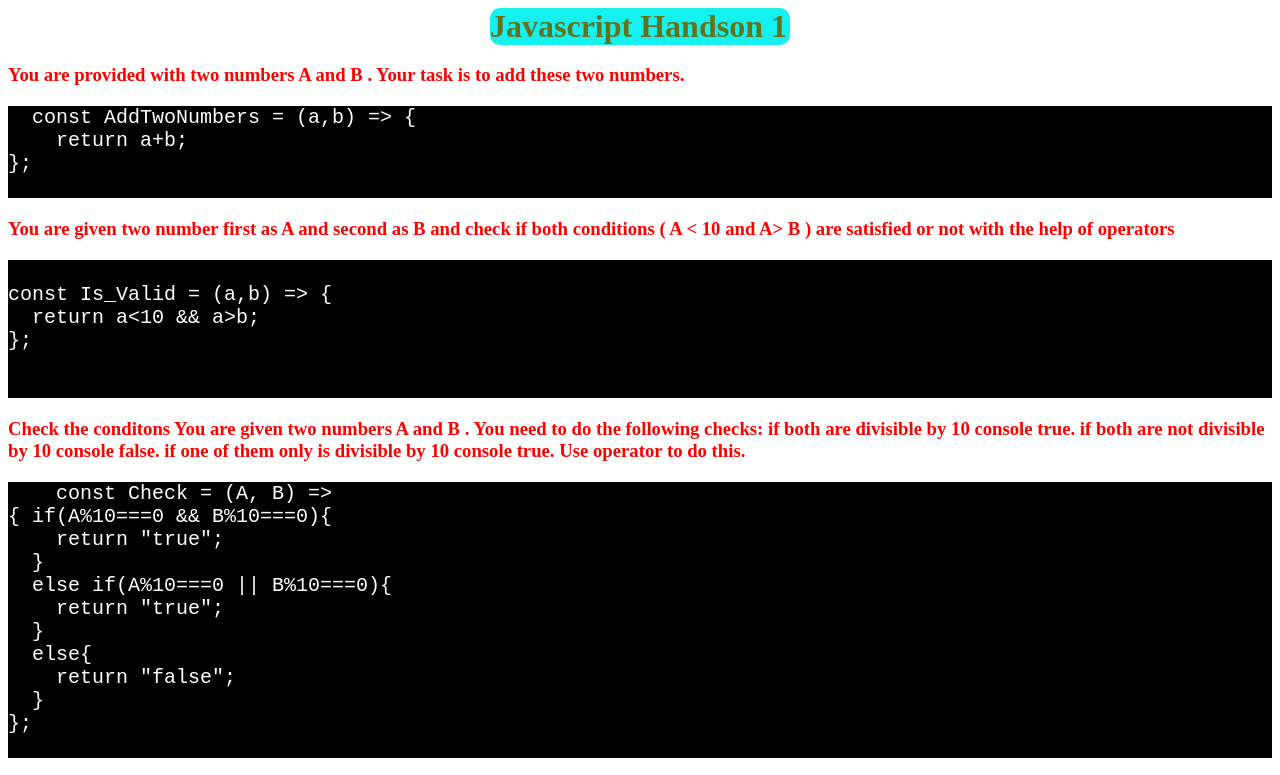
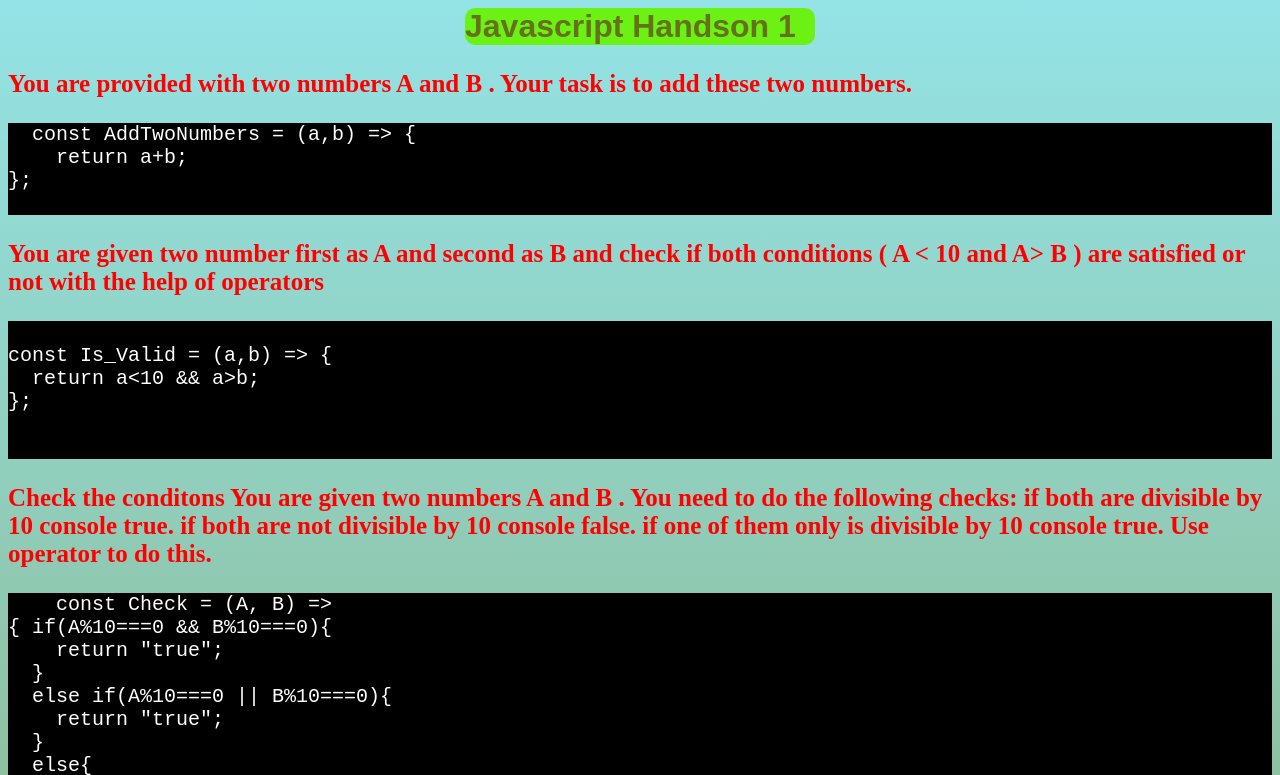
Before and after one commit to Chintu5268/js_handson_1, a plain HTML site: page index.html in a window 1280 px wide. Shown: the top 775 px of the page. Drawn offline with Linux system fonts and the light colour scheme; a script that the page names is missing.

Commit message:
change font style of h1 and incrising font size of h3

```diff
--- a/style.css
+++ b/style.css
@@ -1,10 +1,14 @@
-h1{
-  width: 300px;
+ body{
+  background: linear-gradient(to bottom,rgb(148, 227, 230),rgb(131, 124, 24));
+ }
+ h1{
+  width: 350px;
   height: auto;
-  background-color: rgb(20, 241, 241);
+  background-color: rgb(108, 241, 20);
   margin: 0 auto;
   border-radius: 10px;
   color: rgb(101, 114, 27);
+  font-family: sans-serif;
   animation-name: js;
   animation-duration: 3s;
   animation-direction: alternate-reverse;
@@ -32,6 +36,7 @@ text-align: center;
 }
 h3{
   color: red;
+  font-size: 25px;
 
 }
 
```
